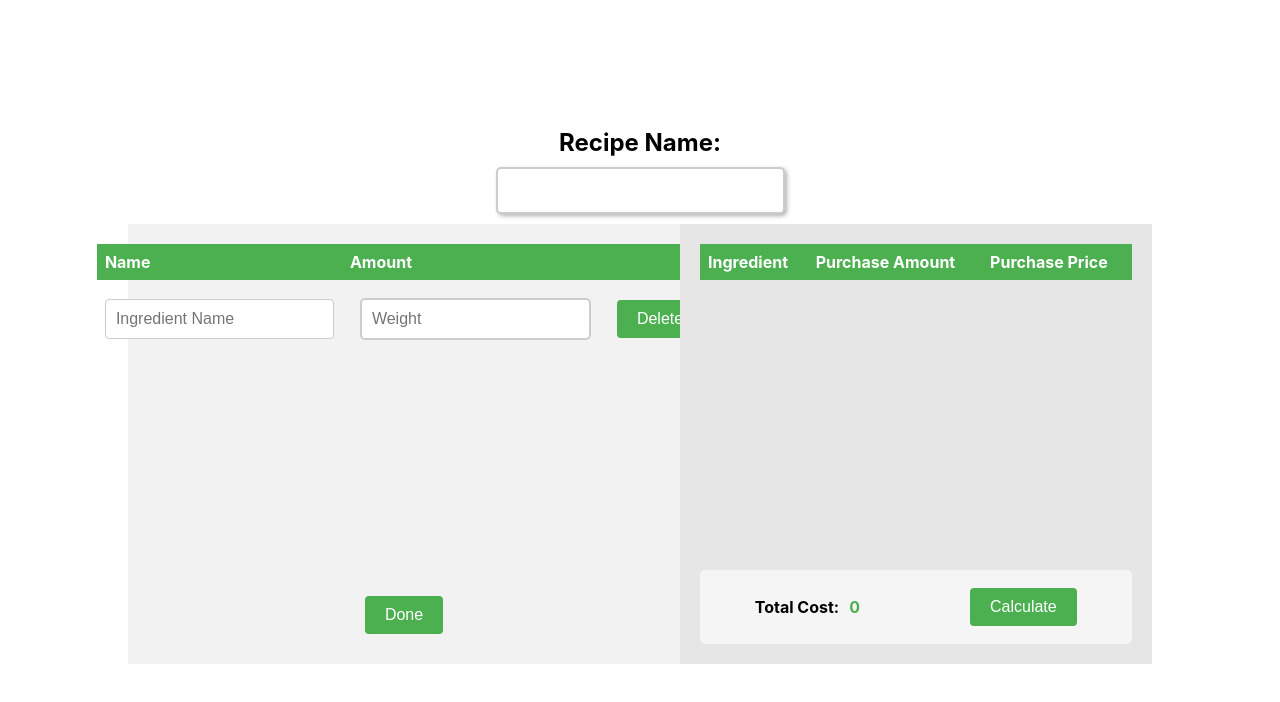
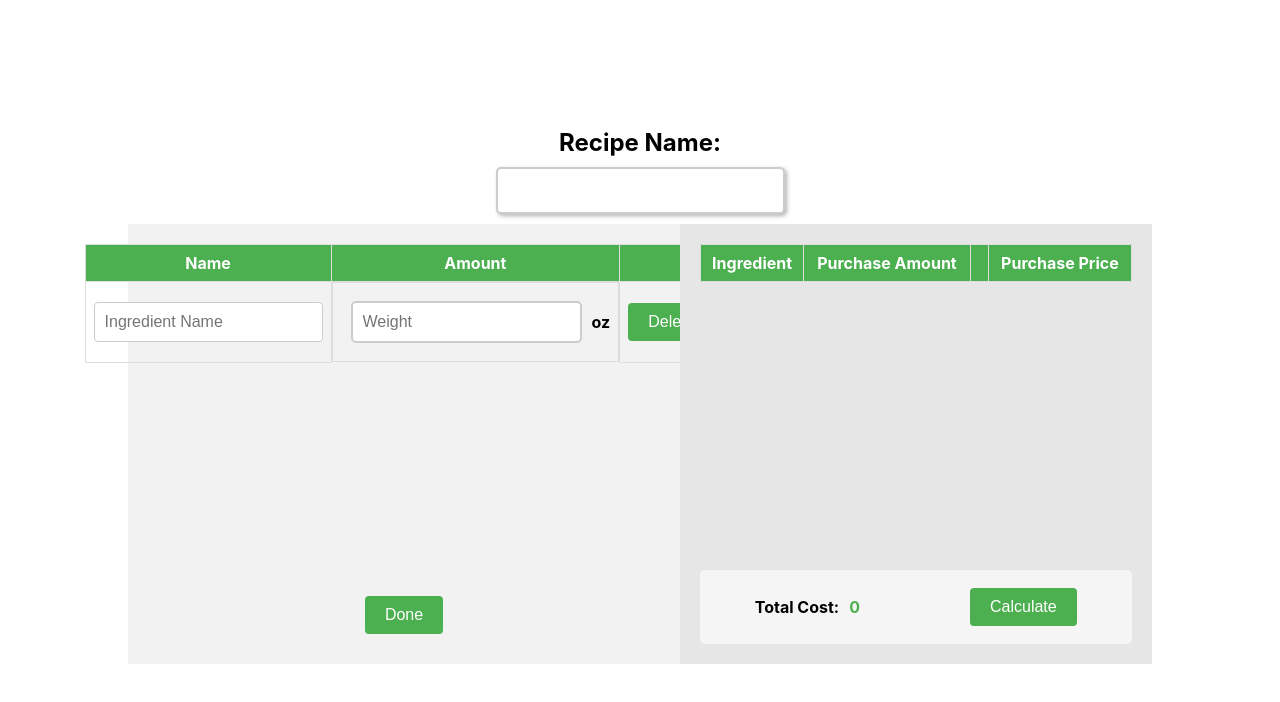
Before and after one commit to bhavani-mahalakshmi/sous-recipe-calculator, a React (Create React App) app in the folder frontend-sous/: page / in a window 1280 px wide. Both pictures are taken after a click on the button "Add Ingredient". Shown: the top 702 px of the page. Built offline with nearby package versions, Linux system fonts and the light colour scheme.

Commit message:
adding words

```diff
--- a/frontend-sous/src/App.js
+++ b/frontend-sous/src/App.js
@@ -112,6 +112,7 @@ function App() {
                 <tr>
                 <th>Ingredient</th>
                 <th>Purchase Amount</th>
+                <th></th>
                 <th>Purchase Price</th>
                 </tr>
             </thead>
@@ -119,7 +120,8 @@ function App() {
                 {purchasedIngredients.map((ingredient, index) => (
                 <tr key={index}>
                     <td>{ingredient.name}</td>
-                    <td>
+                    <td className="cost-row">
+                        <strong>$</strong>
                         <input
                         type="number"
                         min="0"
@@ -128,7 +130,8 @@ function App() {
                         onChange={(event) => handlePurchaseChange(index, "amount", event)}
                         />
                     </td>
-                    <td>
+                    <td><strong>per</strong></td>
+                    <td className="cost-row">
                         <input
                         type="number"
                         min="0"
@@ -136,6 +139,7 @@ function App() {
                         defaultValue={ingredient.price}
                         onChange={(event) => handlePurchaseChange(index, "price", event)}
                         />
+                        <strong>oz</strong>
                     </td>
                 </tr>
                 ))}
--- a/frontend-sous/src/Ingredient.js
+++ b/frontend-sous/src/Ingredient.js
@@ -18,8 +18,9 @@ function Ingredient({ index, ingredient, onDelete, onChange }) {
       <td>
         <input type="text" value={ingredient.name} placeholder="Ingredient Name" onChange={handleIngredientNameChange} />
       </td>
-      <td>
+      <td className='weight'>
         <input type="number" value={ingredient.weight} placeholder="Weight" onChange={handleIngredientWeightChange} />
+        <strong>oz</strong>
       </td>
       <td>
         <button onClick={handleDelete}>Delete</button>
--- a/frontend-sous/src/index.css
+++ b/frontend-sous/src/index.css
@@ -140,8 +140,14 @@ table {
   width: 100%;
 }
 
-th, td {
-  /* border: 1px solid #ddd; */
+th {
+  border: 1px solid #ddd;
+  text-align: center;
+  padding: 8px;
+}
+
+td {
+  border: 1px solid #ddd;
   text-align: left;
   padding: 8px;
 }
@@ -210,3 +216,8 @@ th {
   border: 0;
   text-align: center;
 }
+
+.weight, .cost-row {
+  display: flex;
+  align-items: center;
+}
```
Also changed, not shown: frontend-sous/src/App.css (line endings or trailing spaces).
